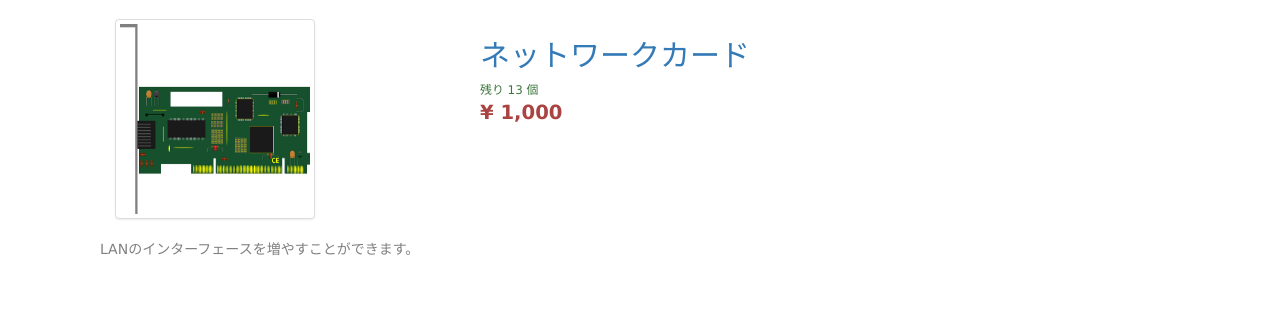
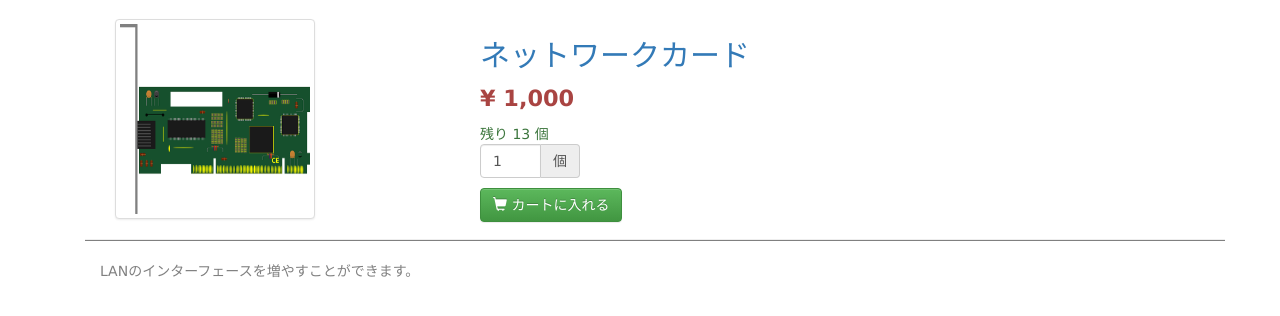
Before and after one commit to rinahira/hackathon_team_e, a Django app: page /ec/detail/1/ in a window 1280 px wide. Shown: the part 71-387 px from the top of the page. Run offline with Django 3.2, Linux system fonts and the light colour scheme; data comes from the database, SQL or seed files in the repository; some libraries are stand-ins or nearby versions.

Commit message:
:sparkles: 詳細ページにカートに入れるボタンを追加

```diff
--- a/ecommerce/templates/product_detail.html
+++ b/ecommerce/templates/product_detail.html
@@ -10,11 +10,23 @@
     </div>
     <div class="col-sm-8">
         <h2 class="skay-brand"><a href="/ec/detail/{{ product.id }}">{{ product.name }}</a></h2>
-        <small class="text-success">残り {{ product.stock | intcomma }} 個  </small>
-        <p class="text-danger" style="font-size: 1.4em;">
+        <p class="text-danger" style="font-size: 1.6em;">
             <strong>¥ {{ product.price | intcomma }}</strong>
         </p>
+        <span class="text-success">残り {{ product.stock | intcomma }} 個</span>
+        <form class="form-inline skay-cartform" action="../cart_add/{{ product.id }}/" method="post">
+            {% csrf_token %}
+            <div class="input-group" style="width: 100px;">
+                <input name="quantity" type="number" class="form-control" required max="10" min="1" value="1">
+                <div class="input-group-addon">個</div>
+            </div>
+            <button type="submit" class="btn btn-success" style="display: block; margin-top: 10px;">
+                <i class="glyphicon glyphicon-shopping-cart"></i>
+                カートに入れる
+            </button>
+        </form>
     </div>
+    <hr style="width: 100%; color: gray; height: 1px; background-color:gray;" />
     <div class="col-sm-12">
         <p style="color: gray;">{{ product.description }}</p>
     </div>
```
